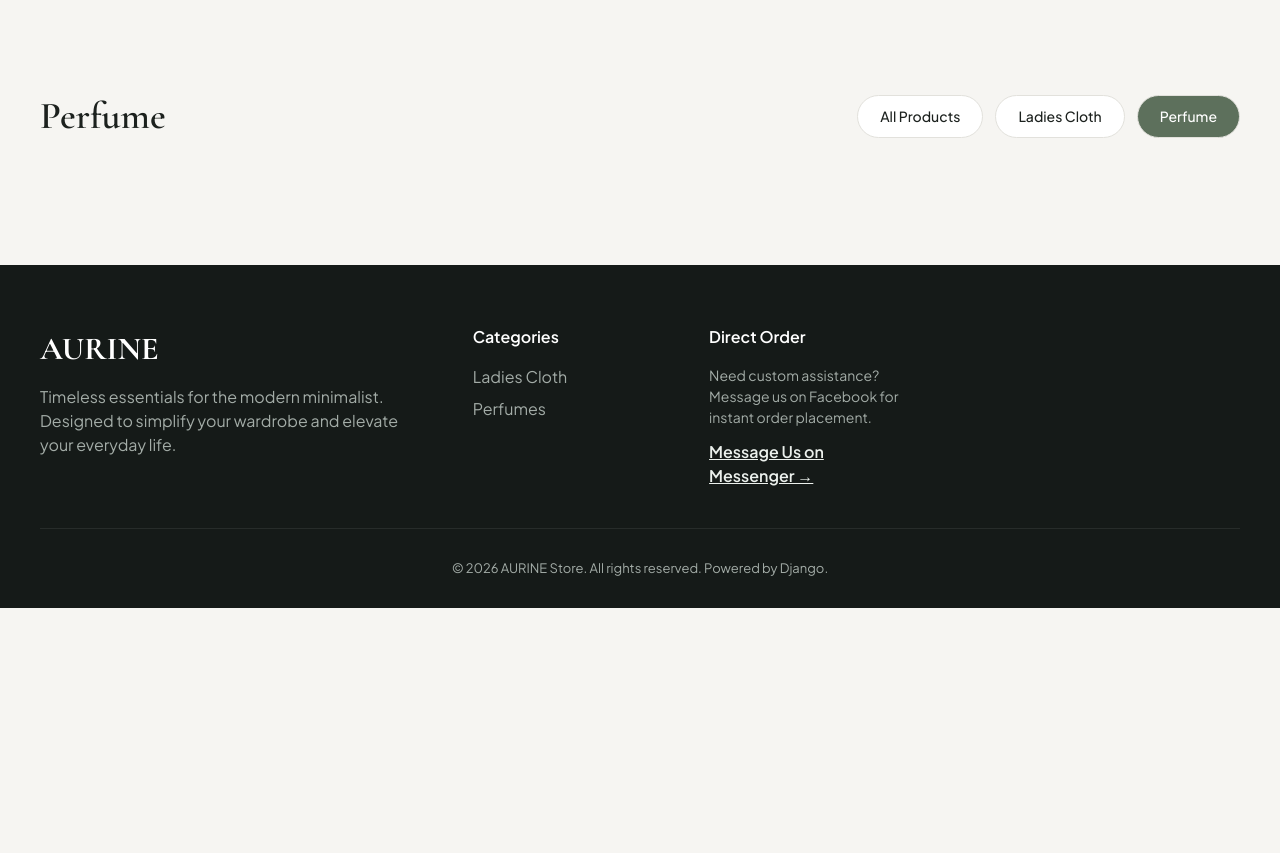
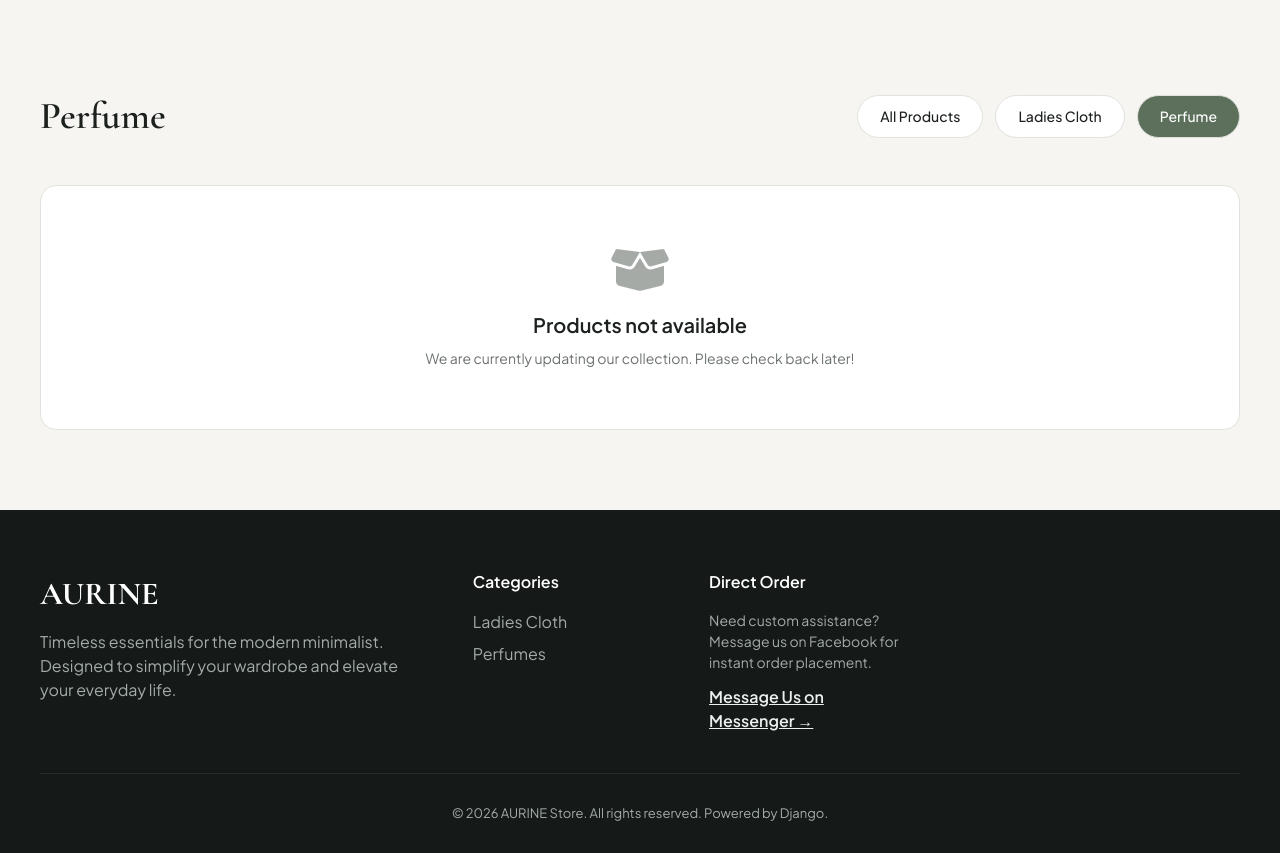
Before and after one commit to Hackerbotsiam/Aurine_fashion_website, a Django app: page /category/perfume/ in a window 1280 px wide. Shown: the part 939-1792 px from the top of the page. Before the commit the page ends 1547 px from the top, so only its background shows below. Run offline with Django 5.2, Linux system fonts and the light colour scheme; data comes from the database, SQL or seed files in the repository; both versions use the stored data as it was after the commit.

Commit message:
Fix category 404 error with dynamic creation and add empty product grid message

```diff
--- a/store/views.py
+++ b/store/views.py
@@ -15,7 +15,10 @@ def product_list(request, category_slug=None):
     slides = HeroSlide.objects.filter(is_active=True)
 
     if category_slug:
-        category = get_object_or_404(Category, slug=category_slug)
+        category, created = Category.objects.get_or_create(
+            slug=category_slug,
+            defaults={'name': category_slug.replace('-', ' ').title()}
+        )
         products = products.filter(category=category)
 
     if query:
--- a/templates/store/index.html
+++ b/templates/store/index.html
@@ -357,6 +357,12 @@
                         </div>
                     </div>
                 </div>
+            {% empty %}
+                <div class="no-products-message" style="grid-column: 1 / -1; text-align: center; padding: 60px 20px; background: var(--card-bg); border-radius: 16px; border: 1px solid var(--border-color); color: var(--text-muted); width: 100%;">
+                    <i class="fa-solid fa-box-open" style="font-size: 48px; margin-bottom: 16px; color: var(--text-muted); opacity: 0.6;"></i>
+                    <h3 style="font-size: 20px; font-weight: 600; color: var(--text-main); margin-bottom: 8px;">Products not available</h3>
+                    <p style="font-size: 14px;">We are currently updating our collection. Please check back later!</p>
+                </div>
             {% endfor %}
         </div>
     </section>
```
Also changed, not shown: db.sqlite3.
